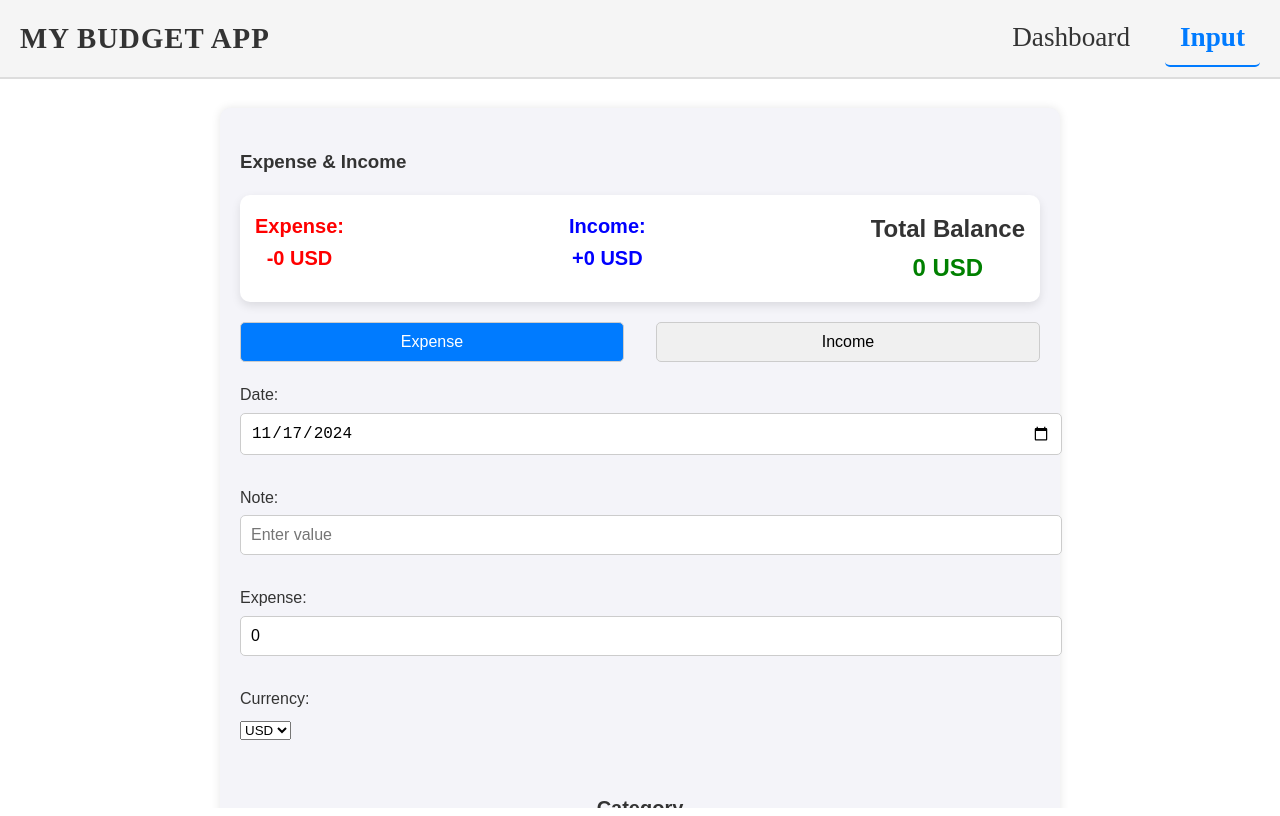
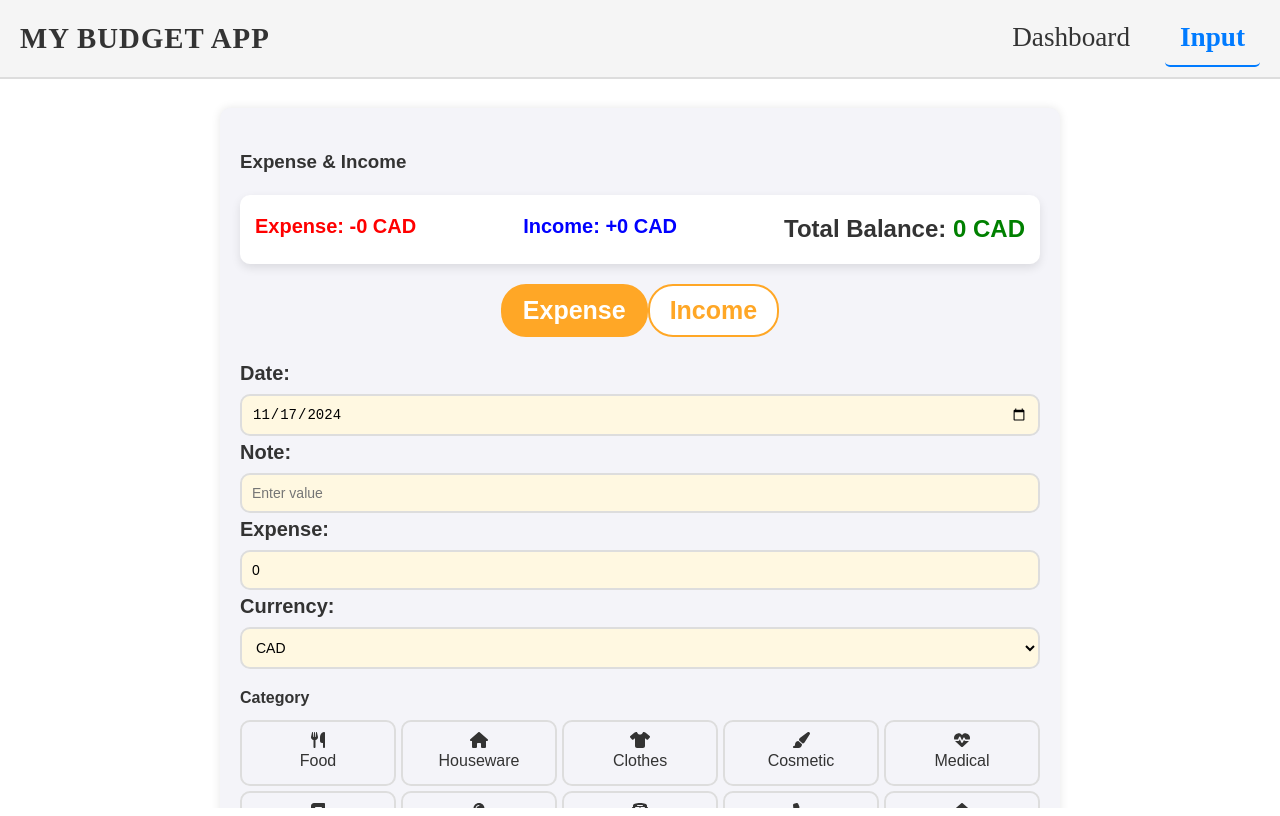
Before and after one commit to JIMPARK80/household-account-book, a Vue app: page /add-expense in a window 1280 px wide. Built offline with nearby package versions, Linux system fonts and the light colour scheme.

Commit message:
Update input UI
- change button shape and color

```diff
--- a/src/components/AddExpense.vue
+++ b/src/components/AddExpense.vue
@@ -15,7 +15,7 @@
       </div>
       <!-- Total Balance -->
       <div class="total-summary">
-        <span>Total Balance</span>
+        <span>Total Balance: </span>
         <span class="total">{{ total }} {{ entry.currency }}</span>
       </div>
     </div>
@@ -45,10 +45,11 @@
         <div class="form-group">
           <label>Currency:</label>
           <select v-model="entry.currency" required>
+            <option value="CAD">CAD</option>
             <option value="USD">USD</option>
             <option value="EUR">EUR</option>
             <option value="JPY">JPY</option>
-            <option value="INR">INR</option>
+            <option value="KRW">KRW</option>
             <option value="GBP">GBP</option>
           </select>
         </div>
@@ -106,7 +107,7 @@ export default {
         note: "",
         amount: 0,
         category: "",
-        currency: "USD", // Default currency
+        currency: "CAD", // Default currency
       },
       expenses: [],
       income: [],
@@ -193,7 +194,7 @@ export default {
         note: "",
         amount: 0,
         category: "",
-        currency: "USD",
+        currency: "CAD",
       };
     },
     editEntry(entry) {
@@ -219,26 +220,22 @@ export default {
 };
 </script>
 
+
 <style scoped>
-/* Add any required styling adjustments if necessary */
-</style>
-
-
-<style>
-/* 전반적인 레이아웃 */
+/* Overall Layout */
 .dashboard-view {
-  font-family: 'Arial', sans-serif;  /* Use a simple, clean font */
+  font-family: 'Arial', sans-serif;
   margin: 20px auto;
   max-width: 800px;
   padding: 20px;
-  background-color: #f4f4f9;  /* Soft background */
+  background-color: #f4f4f9; /* Soft background */
   border-radius: 10px;
   box-shadow: 0 0 10px rgba(0, 0, 0, 0.1);
-  color: #333;  /* Default text color */
-  line-height: 1.6;  /* Adjust line height for better spacing */
+  color: #333;
+  line-height: 1.6; /* Spacing adjustment for readability */
 }
 
-/* 수입 및 지출 요약 섹션 */
+/* Income & Expense Summary */
 .income-expense-summary {
   display: flex;
   justify-content: space-between;
@@ -247,13 +244,6 @@ export default {
   background-color: #ffffff;
   border-radius: 10px;
   box-shadow: 0 4px 10px rgba(0, 0, 0, 0.1);
-}
-
-/* 지출, 수입, 총 요약 */
-.expense-summary, .income-summary, .total-summary {
-  display: flex;
-  flex-direction: column;
-  align-items: center;
 }
 
 .expense-summary {
@@ -277,136 +267,151 @@ export default {
   color: green;
 }
 
-/* 탭 버튼 */
+/* Tabs */
 .tabs {
   display: flex;
-  justify-content: space-between;
+  justify-content: center;
   margin-bottom: 20px;
 }
 
 .tabs button {
-  background-color: #f0f0f0;
-  border: 1px solid #ccc;
+  background-color: #ffffff;
+  border: 2px solid #ffa726; /* Accent border */
+  color: #ffa726;
   padding: 10px 20px;
-  font-size: 16px;
+  font-size: 25px;
+  border-radius: 25px; /* Rounded corners */
   cursor: pointer;
-  border-radius: 5px;
+  font-weight: bold;
   transition: all 0.3s ease;
-  width: 48%;
 }
 
 .tabs button.active {
-  background-color: #007bff;
+  background-color: #ffa726; /* Highlight active tab */
   color: white;
 }
 
 .tabs button:hover {
-  background-color: #e1e1e1;
+  background-color: #ffcc80;
 }
 
-/* 입력 폼 스타일 */
+/* Form Styling */
+.input-form {
+  margin-top: 0px;
+}
+
 .form-group {
-  margin-bottom: 20px;
+  margin-bottom: 0px;
 }
 
 .form-group label {
   display: block;
-  font-size: 16px;
+  font-size: 20px;
+  font-weight: bold;
+  color: #333;
   margin-bottom: 5px;
 }
 
-.form-group input {
+.form-group input,
+.form-group select {
   width: 100%;
   padding: 10px;
-  font-size: 16px;
-  border: 1px solid #ccc;
-  border-radius: 5px;
-  margin-bottom: 10px;
+  font-size: 14px;
+  border: 2px solid #ddd;
+  border-radius: 10px; /* Rounded corners */
+  background-color: #fff8e1; /* Light yellow */
+  box-sizing: border-box;
   transition: border-color 0.3s ease;
 }
 
-.form-group input:focus {
-  border-color: #007bff;
+.form-group input:focus,
+.form-group select:focus {
+  border-color: #ffa726;
   outline: none;
 }
 
-/* 카테고리 섹션 */
-.category-section {
-  margin-top: 50px;
+/* Expense/Income Input Section */
+.expense-input {
+  display: flex;
+  align-items: center;
+  justify-content: space-between;
 }
 
+.currency-symbol {
+  margin-left: 10px;
+  font-size: 16px;
+  color: #555;
+}
+
+/* Category Section */
 .category-section h3 {
-  font-size: 20px;
+  font-size: 16px;
+  font-weight: bold;
+  color: #333;
   margin-bottom: 10px;
-  text-align: center;
-  font-weight: bold; /* Stronger heading */
-  color: #333; /* Darker text color */
 }
 
 .category-grid {
   display: grid;
-  grid-template-columns: repeat(4, 1fr);
-  gap: 10px;
+  grid-template-columns: repeat(5, 1fr); /* 3 columns */
+  gap: 5px;
 }
 
 .category {
   display: flex;
   flex-direction: column;
   align-items: center;
+  justify-content: center;
   padding: 10px;
-  border: 1px solid rgba(131, 131, 131, 0.938); /* Black border added */
-  border-radius: 5px;
+  border: 2px solid #ddd;
+  border-radius: 10px;
   cursor: pointer;
-  transition: background-color 0.3s ease, border-color 0.3s ease;
+  transition: all 0.3s ease;
 }
 
 .category:hover {
-  background-color: #f0f8ff;
+  background-color: #ffa726; /* Hover effect */
+  color: white;
 }
 
 .category.selected {
-  background-color: #e6f7ff;
-  border-color: #007bff;
+  background-color: #ffa726;
+  color: white;
 }
 
 .category i {
-  font-size: 30px;
-  margin-bottom: 10px;
+  font-size: 24px;
+  margin-bottom: 5px;
 }
 
-.category span {
+/* Submit Button */
+.submit-button {
+  width: 100%;
+  padding: 12px;
+  background-color: #ffa726;
+  color: white;
   font-size: 16px;
   font-weight: bold;
-  color: #333; /* Ensure the text inside the category is easily readable */
-}
-
-/* 제출 버튼 */
-.submit-button {
-  margin-top: 30px;
-  background-color: #007bff;
-  color: white;
-  padding: 12px 20px;
-  font-size: 16px;
-  width: 100%;
   border: none;
-  border-radius: 8px;
+  border-radius: 25px; /* Rounded button */
   cursor: pointer;
   transition: background-color 0.3s ease;
+  margin-top: 20px;
 }
 
 .submit-button:hover {
-  background-color: #0056b3;
+  background-color: #ff9800;
 }
 
-/* 입력된 값 리스트 */
+/* Entered Values List */
 .expense-list {
-  margin-top: 50px;
+  margin-top: 40px;
 }
 
 .expense-list h3 {
   font-size: 18px;
+  text-align: center;
   margin-bottom: 10px;
-  text-align: center;
 }
 
 .expense-list ul {
@@ -449,19 +454,21 @@ export default {
   background-color: #e53935;
 }
 
-/* 반응형 디자인 */
+/* Responsive Design */
 @media (max-width: 768px) {
   .category-grid {
-    grid-template-columns: repeat(2, 1fr); /* 작은 화면에서 카테고리 그리드를 두 열로 변경 */
+    grid-template-columns: repeat(2, 1fr); /* Adjust to 2 columns for smaller screens */
   }
 
-  .expense-summary, .income-summary, .total-summary {
+  .expense-summary,
+  .income-summary,
+  .total-summary {
     margin-bottom: 15px;
   }
 
   .tabs button {
     width: 100%;
-    margin-bottom: 10px; /* 버튼을 전체 너비로 설정 */
+    margin-bottom: 10px;
   }
 }
 </style>
--- a/src/components/DashboardView.vue
+++ b/src/components/DashboardView.vue
@@ -95,12 +95,12 @@ export default {
         labels: ["Total"],
         datasets: [
           {
-            label: "Total Income (USD)",
+            label: "Total Income (CAD)",
             data: [totalIncome],
             backgroundColor: "#4BC0C0",
           },
           {
-            label: "Total Expenditure (USD)",
+            label: "Total Expenditure (CAD)",
             data: [totalExpenditure],
             backgroundColor: "#FF6384",
           },
@@ -137,7 +137,7 @@ export default {
         legend: { position: "top", labels: { color: "#333" } },
         tooltip: {
           callbacks: {
-            label: (tooltipItem) => `$${tooltipItem.raw} USD`,
+            label: (tooltipItem) => `$${tooltipItem.raw} CAD`,
           },
           backgroundColor: "rgba(0, 0, 0, 0.7)",
           titleColor: "#fff",
@@ -156,7 +156,7 @@ export default {
         legend: { position: "top", labels: { color: "#333" } },
         tooltip: {
           callbacks: {
-            label: (tooltipItem) => `$${tooltipItem.raw} USD`,
+            label: (tooltipItem) => `$${tooltipItem.raw} CAD`,
           },
           backgroundColor: "rgba(0, 0, 0, 0.7)",
           titleColor: "#fff",
```
